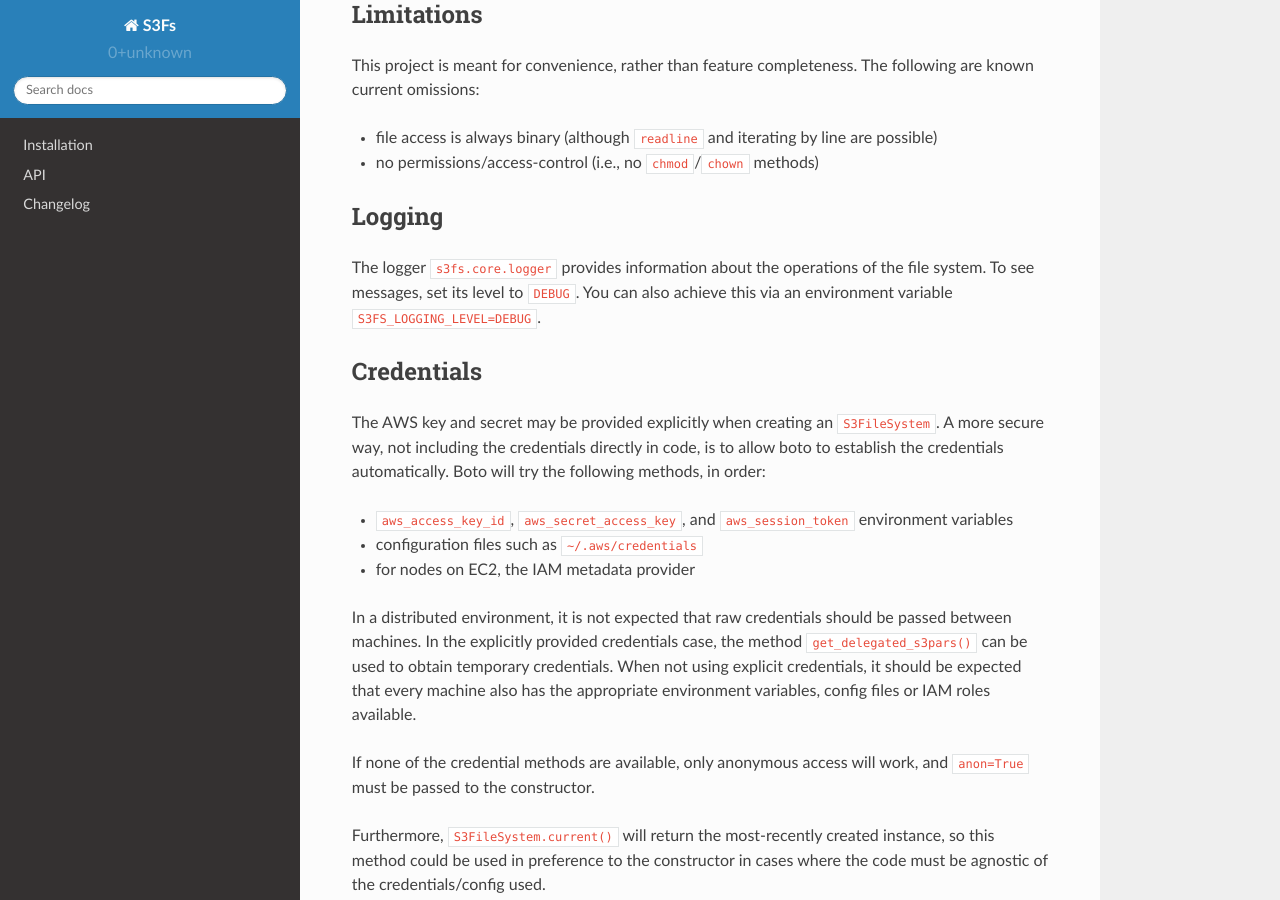
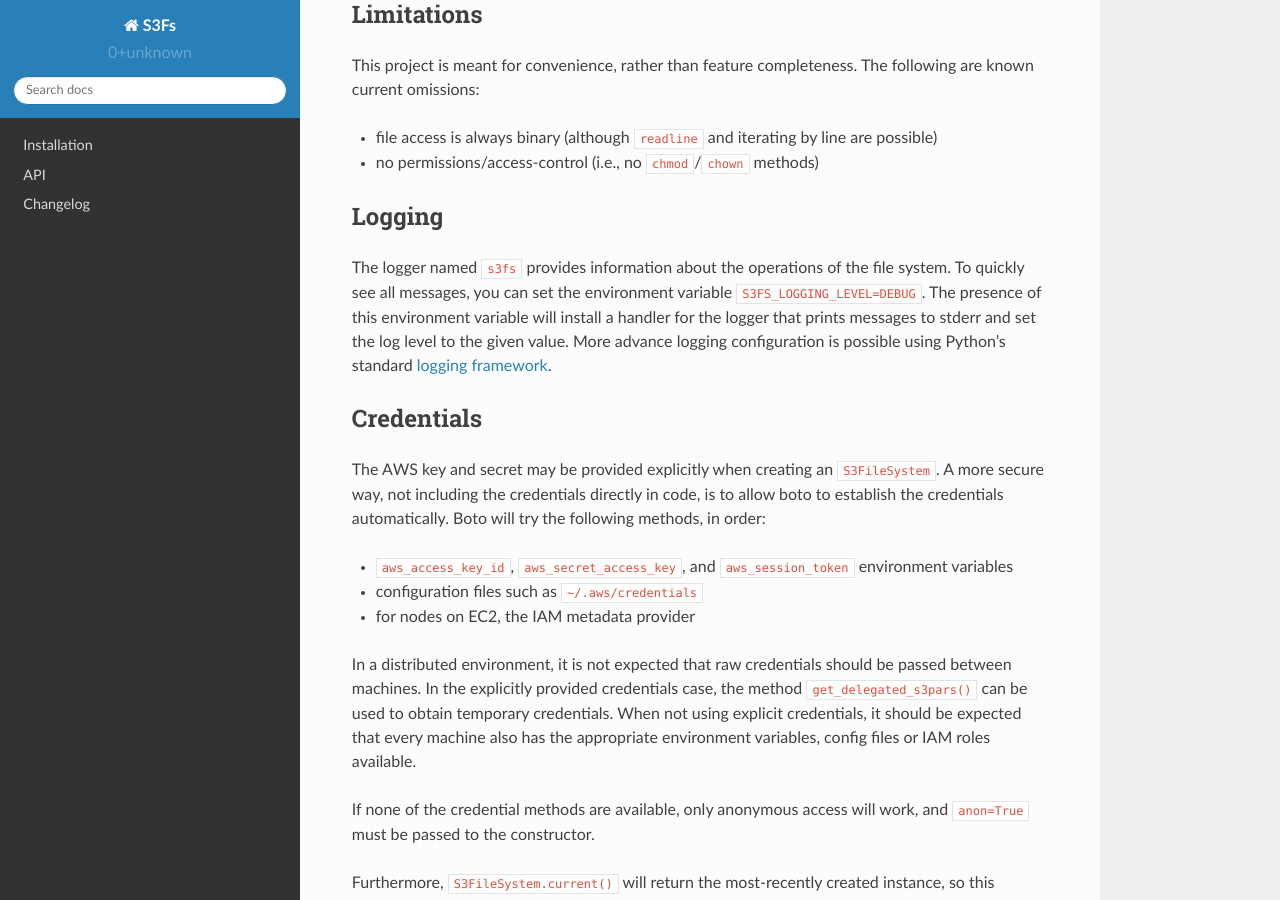
Before and after one commit to zarr-developers/s3fs, a Sphinx documentation site: the page built from docs/source/index.rst, in a window 1280 px wide and 900 px high, scrolled down 1351 px. Built offline with Sphinx 7.4.7 and the Read the Docs theme 2.0.0, drawn with Linux system fonts in a browser that asks for light colours.

Commit message:
Only configure the logger if S3FS_LOGGING_LEVEL is set
Allows people to opt-in to the basic logger config which outputs s3fs
messages while by default avoiding interfering with application-level
logging config.

The premise for piggy-backing on S3FS_LOGGING_LEVEL is that anyone
setting it expects to see some log output.  Anyone who doesn't want to
see log output can either not set it themselves or ensure it is unset
before s3fs is loaded.

Resolves #282.

```diff
--- a/docs/source/index.rst
+++ b/docs/source/index.rst
@@ -81,9 +81,14 @@ The following are known current omissions:
 Logging
 -------
 
-The logger ``s3fs.core.logger`` provides information about the operations of the
-file system. To see messages, set its level to ``DEBUG``. You can also achieve this via
-an environment variable ``S3FS_LOGGING_LEVEL=DEBUG``.
+The logger named ``s3fs`` provides information about the operations of the file
+system.  To quickly see all messages, you can set the environment variable
+``S3FS_LOGGING_LEVEL=DEBUG``.  The presence of this environment variable will
+install a handler for the logger that prints messages to stderr and set the log
+level to the given value.  More advance logging configuration is possible using
+Python's standard `logging framework`_.
+
+.. _logging framework: https://docs.python.org/3/library/logging.html
 
 Credentials
 -----------
```
Also changed, not shown: 1 other file.
